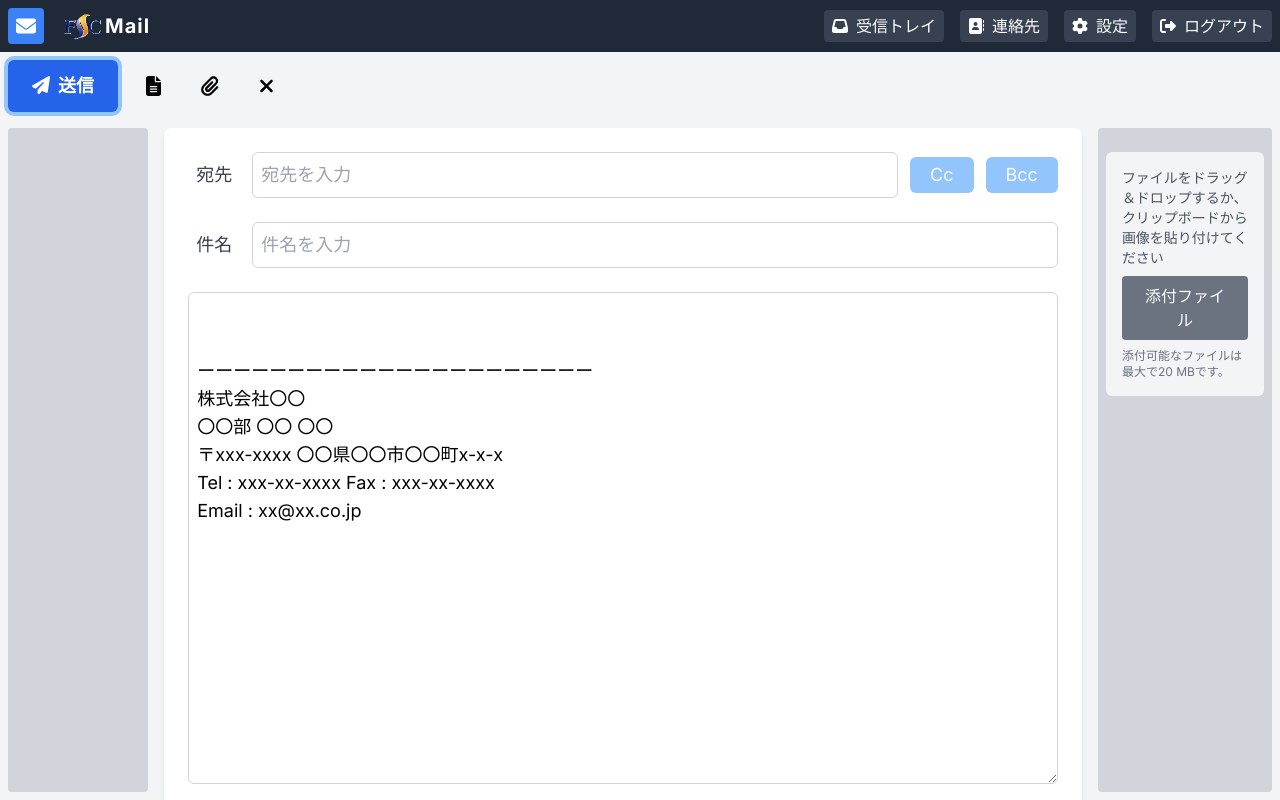
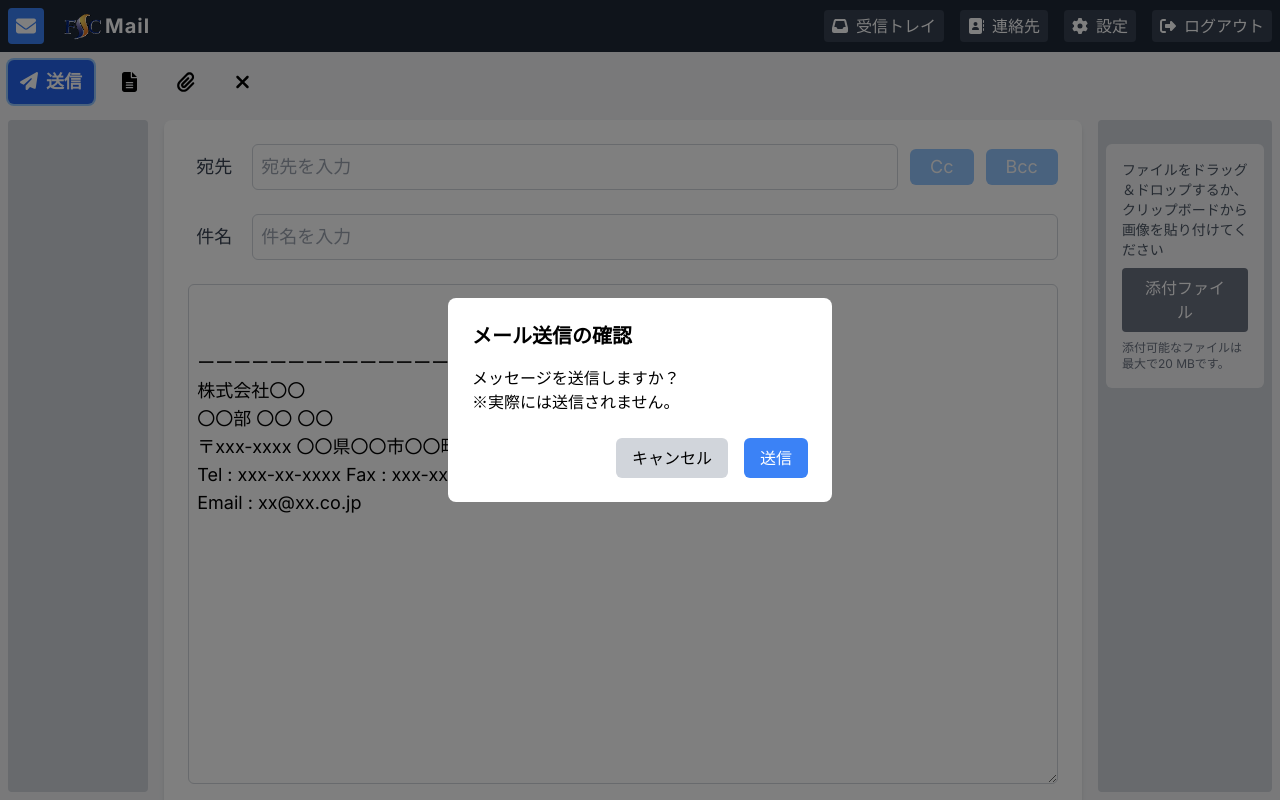
Before and after one commit to kuwa124/mail-practice, a Next.js app: page /createEmail in a window 1280 px wide. Both pictures are taken after a click on the button "送信". Built offline with nearby package versions, Linux system fonts and the light colour scheme.

Commit message:
✨ メール送信モーダルを追加

```diff
--- /dev/null
+++ b/src/app/createEmail/components/ActionButtons/Modal.tsx
@@ -0,0 +1,47 @@
+import React from 'react'; // Reactをインポート
+
+// モーダルコンポーネントのプロップスの型定義
+interface ModalProps {
+  isOpen: boolean;
+  onClose: () => void;
+  onConfirm: () => void;
+}
+
+// モーダルコンポーネント
+const Modal: React.FC<ModalProps> = ({ isOpen, onClose, onConfirm }) => {
+  // モーダルが開いていない場合は何も表示しない
+  if (!isOpen) return null;
+
+  return (
+    // モーダルの背景：画面全体を覆う半透明のオーバーレイ
+    <div className='fixed inset-0 bg-black bg-opacity-50 flex items-center justify-center z-50'>
+      {/* モーダルの内容：白背景、角丸、パディング */}
+      <div className='bg-white rounded-lg p-6 max-w-sm w-full'>
+        <h2 className='text-xl font-bold mb-4'>メール送信の確認</h2>
+        <p className='mb-6'>
+          メッセージを送信しますか？
+          <br />
+          ※実際には送信されません。
+        </p>
+        <div className='flex justify-end space-x-4'>
+          {/* キャンセルボタン：グレー背景 */}
+          <button
+            className='px-4 py-2 bg-gray-300 rounded-md hover:bg-gray-400'
+            onClick={onClose}
+          >
+            キャンセル
+          </button>
+          {/* 確認ボタン：青色背景 */}
+          <button
+            className='px-4 py-2 bg-blue-500 text-white rounded-md hover:bg-blue-600'
+            onClick={onConfirm}
+          >
+            送信
+          </button>
+        </div>
+      </div>
+    </div>
+  );
+};
+
+export default Modal;
--- /dev/null
+++ b/src/app/createEmail/components/ActionButtons/constants.ts
@@ -0,0 +1,27 @@
+import {
+  faFileAlt,
+  faPaperclip,
+  faTimes,
+} from '@fortawesome/free-solid-svg-icons'; // Font Awesome のアイコンをインポート
+
+// アクションアイコンの型定義
+export interface ActionIcon {
+  icon: typeof faFileAlt;
+  tooltip: string;
+}
+
+// アクションアイコンの設定を定数化
+export const ACTION_ICONS: ActionIcon[] = [
+  { icon: faFileAlt, tooltip: '下書きとして保存' },
+  { icon: faPaperclip, tooltip: '添付ファイル' },
+  { icon: faTimes, tooltip: '破棄' },
+];
+
+// 共通のスタイルを定数化
+// ボタンの基本スタイル：パディング、角丸、フォーカス時のリング
+export const BUTTON_BASE_STYLE =
+  'px-3 py-2 rounded-md focus:outline-none focus:ring-2';
+// 送信ボタンのスタイル：青色背景、白文字、ホバー時の濃い青
+export const SEND_BUTTON_STYLE = `${BUTTON_BASE_STYLE} bg-blue-600 text-white hover:bg-blue-700 focus:ring-blue-300`;
+// アクションボタンのスタイル：グレーのホバー効果、グレーのフォーカスリング
+export const ACTION_BUTTON_STYLE = `${BUTTON_BASE_STYLE} hover:bg-gray-100 focus:ring-gray-300`;
--- a/src/app/createEmail/components/ActionButtons/index.tsx
+++ b/src/app/createEmail/components/ActionButtons/index.tsx
@@ -1,50 +1,56 @@
+// ユーザー操作に適応するための定型文
+'use client';
+
+// 必要なコンポーネントとアイコンのインポート
+import React from 'react'; // Reactをインポート
+import { FontAwesomeIcon } from '@fortawesome/react-fontawesome'; // Font Awesome コンポーネントをインポート
 import {
-  faFileAlt,
-  faPaperclip,
-  faPaperPlane,
-  faTimes,
-} from '@fortawesome/free-solid-svg-icons';
-import { FontAwesomeIcon } from '@fortawesome/react-fontawesome';
-import React from 'react';
+  ACTION_BUTTON_STYLE,
+  ACTION_ICONS,
+  SEND_BUTTON_STYLE,
+} from '@/app/createEmail/components/ActionButtons/constants';
+import { faPaperPlane } from '@fortawesome/free-solid-svg-icons';
+import { useActionButtons } from '@/app/createEmail/components/ActionButtons/useActionButtons';
+import Modal from '@/app/createEmail/components/ActionButtons/Modal';
 
-// アクションアイコンの設定
-const actionIcons = [
-  { icon: faFileAlt, tooltip: '下書きとして保存' },
-  { icon: faPaperclip, tooltip: '添付ファイル' },
-  { icon: faTimes, tooltip: '破棄' },
-];
+const ActionButtons: React.FC = () => {
+  const { isModalOpen, handleSubmit, closeModal, confirmSend } =
+    useActionButtons();
 
-const ActionButtons = () => {
   return (
-    <div
-      //パディング
-      className=' p-2 '
-    >
+    <div className='p-2'>
       {/* ヘッダー部分：送信ボタンと各種アクションアイコン */}
-      <div
-        // フレックスコンテナ、アイテムを左揃え、間隔下、アイテム間のスペース
-        className='flex items-center  space-x-4'
-      >
+      {/* フレックスコンテナ、アイテムを左揃え、アイテム間のスペース */}
+      <div className='flex items-center space-x-4'>
         {/* 送信ボタン */}
+        {/* 青色の送信ボタン、大きめフォント、太字 */}
         <button
-          // 青色の送信ボタンスタイル、ボタンの基本スタイル：パディング、角丸、白文字、大きめフォント、太字
-          className='px-6 py-3 rounded-md text-white text-lg font-semibold bg-blue-600 hover:bg-blue-700 focus:ring-4 focus:ring-blue-300 focus:outline-none'
+          className={`${SEND_BUTTON_STYLE} text-lg font-semibold`}
+          onClick={handleSubmit}
         >
+          {/* 紙飛行機アイコンと「送信」テキスト */}
           <FontAwesomeIcon icon={faPaperPlane} className='mr-2' />
           送信
         </button>
         {/* Font Awesomeを使用したアクションアイコン */}
-        {actionIcons.map((item, index) => (
+        {ACTION_ICONS.map((actionIcon, index) => (
+          // アクションボタン：グレーのホバー効果、大きめアイコン
           <button
             key={index}
-            // アクションボタンのスタイル：パディング、大きめアイコン
-            className='p-3 text-xl hover:bg-gray-100 rounded-full focus:ring-2 focus:ring-gray-300 focus:outline-none'
-            title={item.tooltip}
+            className={`${ACTION_BUTTON_STYLE} text-xl`}
+            title={actionIcon.tooltip}
           >
-            <FontAwesomeIcon icon={item.icon} />
+            {/* アクションアイコン */}
+            <FontAwesomeIcon icon={actionIcon.icon} />
           </button>
         ))}
       </div>
+      {/* モーダルコンポーネント */}
+      <Modal
+        isOpen={isModalOpen}
+        onClose={closeModal}
+        onConfirm={confirmSend}
+      />
     </div>
   );
 };
--- /dev/null
+++ b/src/app/createEmail/components/ActionButtons/useActionButtons.ts
@@ -0,0 +1,24 @@
+import { useState } from 'react';
+
+export const useActionButtons = () => {
+  // モーダルの表示状態を管理するstate
+  const [isModalOpen, setIsModalOpen] = useState<boolean>(false);
+
+  // 送信ボタンクリック時の処理
+  const handleSubmit = (): void => {
+    // モーダルを表示
+    setIsModalOpen(true);
+  };
+
+  // モーダルを閉じる処理
+  const closeModal = (): void => {
+    setIsModalOpen(false);
+  };
+
+  // 送信確認時の処理
+  const confirmSend = (): void => {
+    closeModal();
+  };
+
+  return { isModalOpen, handleSubmit, closeModal, confirmSend };
+};
```
